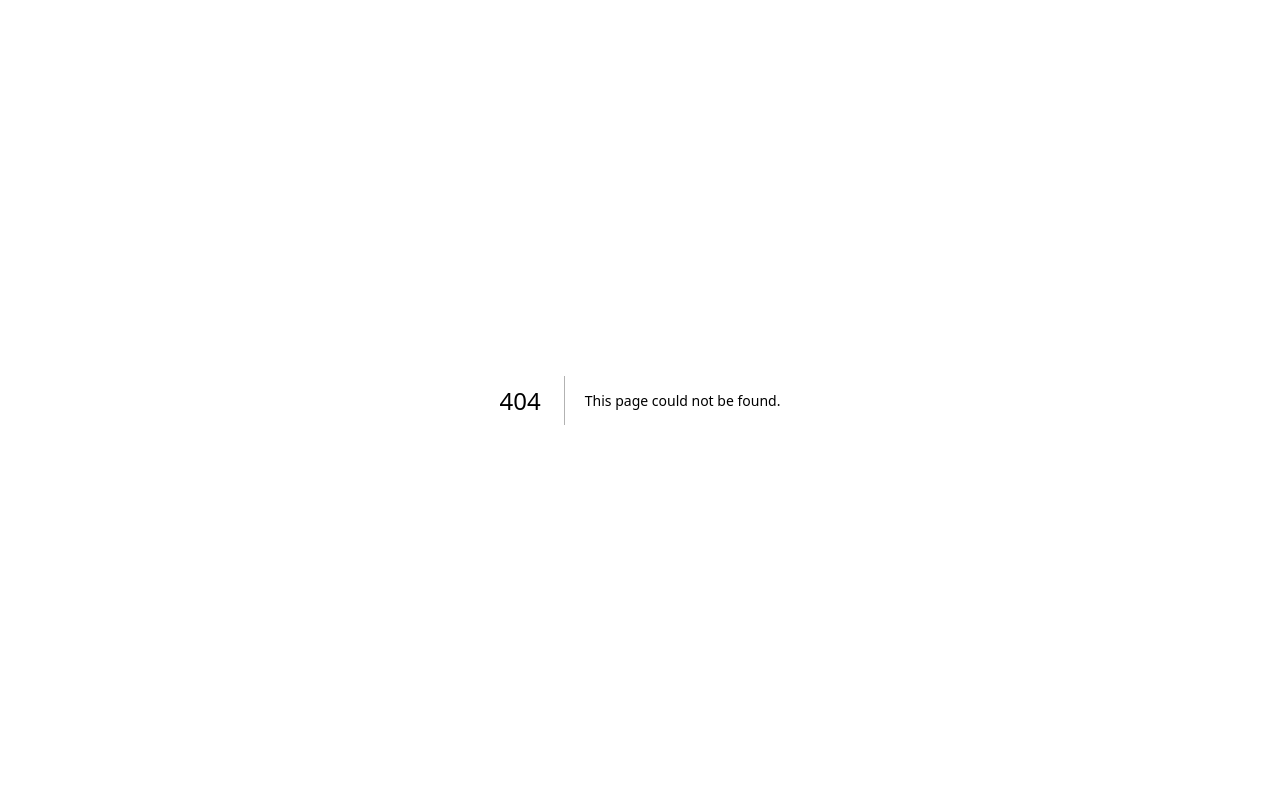
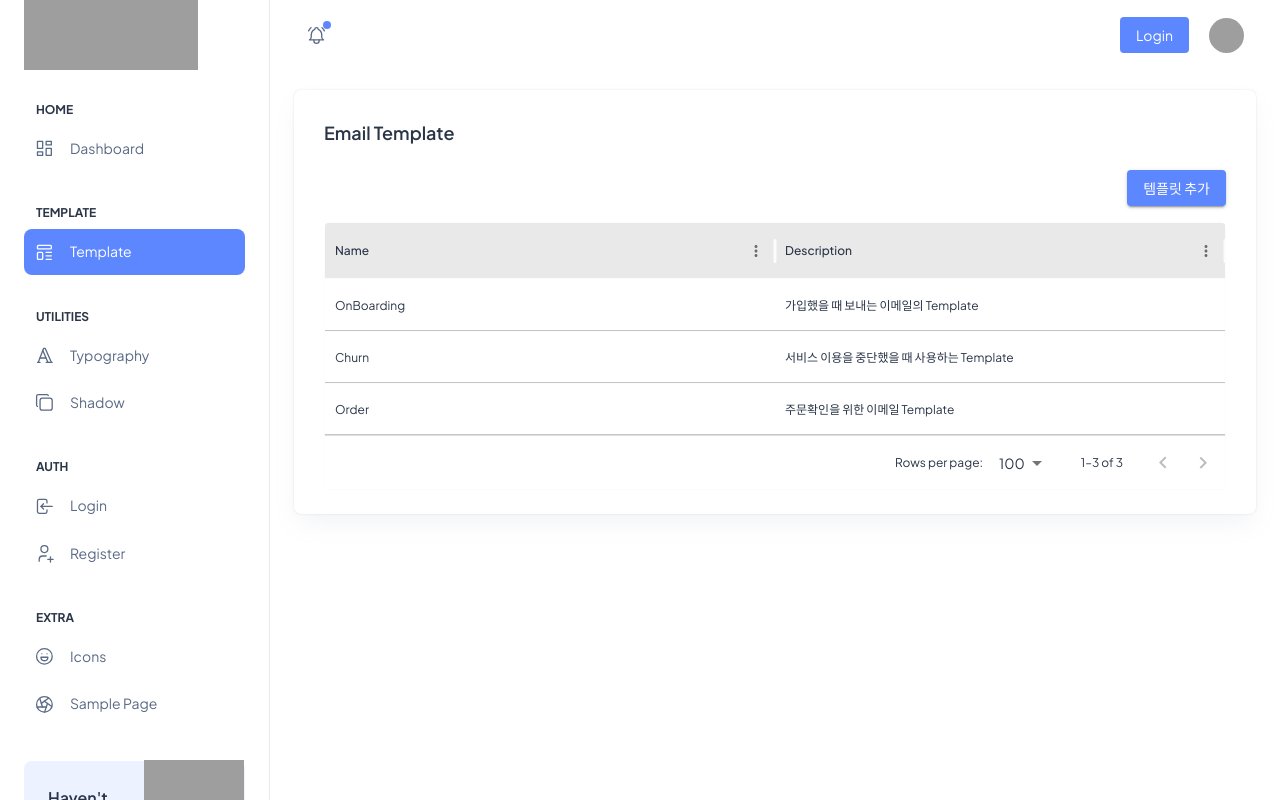
Before and after one commit to stoneidev/serverless-admin, a Next.js app: page /email/template in a window 1280 px wide. Before the commit this address had no page. Built offline with nearby package versions, Linux system fonts and the light colour scheme; grey boxes are pictures that could not be loaded; what aws-amplify would draw is missing.

Commit message:
Template

```diff
--- /dev/null
+++ b/src/app/(DashboardLayout)/email/template/[id]/page.tsx
@@ -0,0 +1,3 @@
+export default function Page({ params }: { params: { id: number } }) {
+  return <div>My Post: {params.id}</div>;
+}
--- /dev/null
+++ b/src/app/(DashboardLayout)/email/template/page.tsx
@@ -0,0 +1,87 @@
+"use client";
+import React from "react";
+import PageContainer from "@/app/(DashboardLayout)/components/container/PageContainer";
+import { DataGrid, GridRowsProp, GridColDef } from "@mui/x-data-grid";
+import DashboardCard from "../../components/shared/DashboardCard";
+import Button from "@mui/material/Button";
+import Box from "@mui/material/Box";
+import { useRouter } from "next/navigation";
+
+const rows: GridRowsProp = [
+  {
+    id: 1,
+    name: "OnBoarding",
+    description: "가입했을 때 보내는 이메일의 Template",
+  },
+  {
+    id: 2,
+    name: "Churn",
+    description: "서비스 이용을 중단했을 때 사용하는 Template",
+  },
+  { id: 3, name: "Order", description: "주문확인을 위한 이메일 Template" },
+];
+
+const columns: GridColDef[] = [
+  { field: "name", headerName: "Name", flex: 1 },
+  { field: "description", headerName: "Description", flex: 1 },
+];
+
+const Template = () => {
+  const router = useRouter();
+
+  const handleAddTemplate = () => {
+    alert("템플릿 추가 버튼 클릭됨");
+  };
+
+  const handleRowClick = (params: any) => {
+    router.push(`template/${params.row.id}`);
+  };
+
+  return (
+    <PageContainer title="Template" description="email template page">
+      <DashboardCard title="Email Template">
+        <div>
+          <Box
+            display="flex"
+            justifyContent="flex-end"
+            alignItems="center"
+            mb={2}
+          >
+            <Button
+              variant="contained"
+              color="primary"
+              onClick={handleAddTemplate}
+            >
+              템플릿 추가
+            </Button>
+          </Box>
+
+          <DataGrid
+            rows={rows}
+            columns={columns}
+            onRowClick={handleRowClick}
+            sx={{
+              "& .MuiDataGrid-columnHeader": {
+                fontWeight: 700,
+                borderBottom: "1px solid rgba(0, 0, 0, 0.12)",
+                backgroundColor: "rgba(211, 211, 211, 0.5)", // 회색 배경 추가
+              },
+              "& .MuiDataGrid-cell": {
+                borderBottom: "1px solid rgba(0, 0, 0, 0.12)",
+              },
+              "& .MuiDataGrid-row": {
+                borderBottom: "1px solid rgba(0, 0, 0, 0.12)",
+              },
+              "& .MuiDataGrid-virtualScroller": {
+                borderBottom: "1px solid rgba(0, 0, 0, 0.12)",
+              },
+            }}
+            autoHeight
+          />
+        </div>
+      </DashboardCard>
+    </PageContainer>
+  );
+};
+
+export default Template;
--- a/src/app/(DashboardLayout)/layout/sidebar/MenuItems.tsx
+++ b/src/app/(DashboardLayout)/layout/sidebar/MenuItems.tsx
@@ -4,6 +4,7 @@ import {
   IconLayoutDashboard,
   IconLogin,
   IconMoodHappy,
+  IconTemplate,
   IconTypography,
   IconUserPlus,
 } from "@tabler/icons-react";
@@ -21,6 +22,16 @@ const Menuitems = [
     title: "Dashboard",
     icon: IconLayoutDashboard,
     href: "/",
+  },
+  {
+    navlabel: true,
+    subheader: "TEMPLATE",
+  },
+  {
+    id: uniqueId(),
+    title: "Template",
+    icon: IconTemplate,
+    href: "/email/template",
   },
   {
     navlabel: true,
```
Also changed, not shown: package.json (+10 -5 lines), 1 other file (tests, documents, lock files or other folders).
